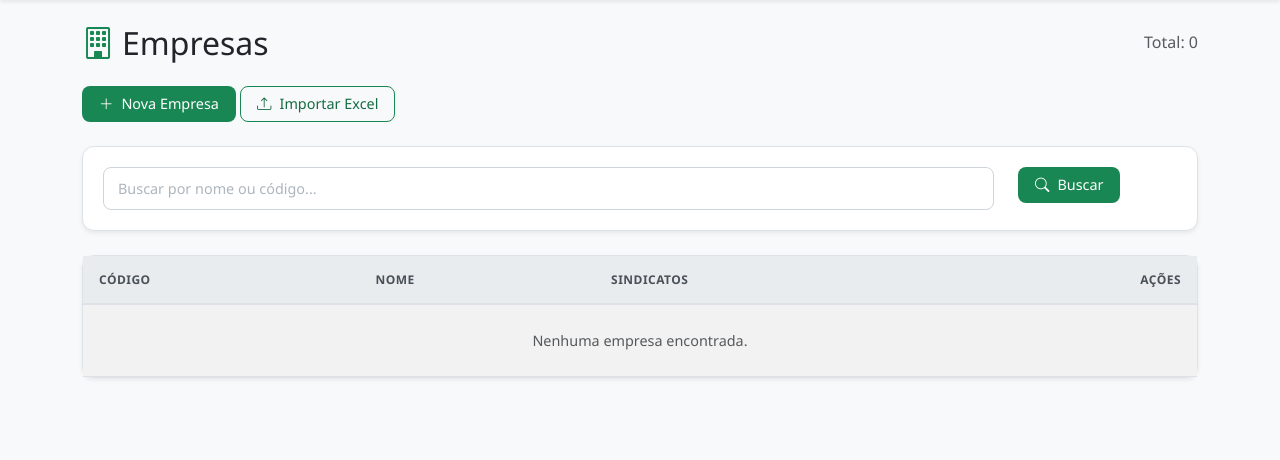
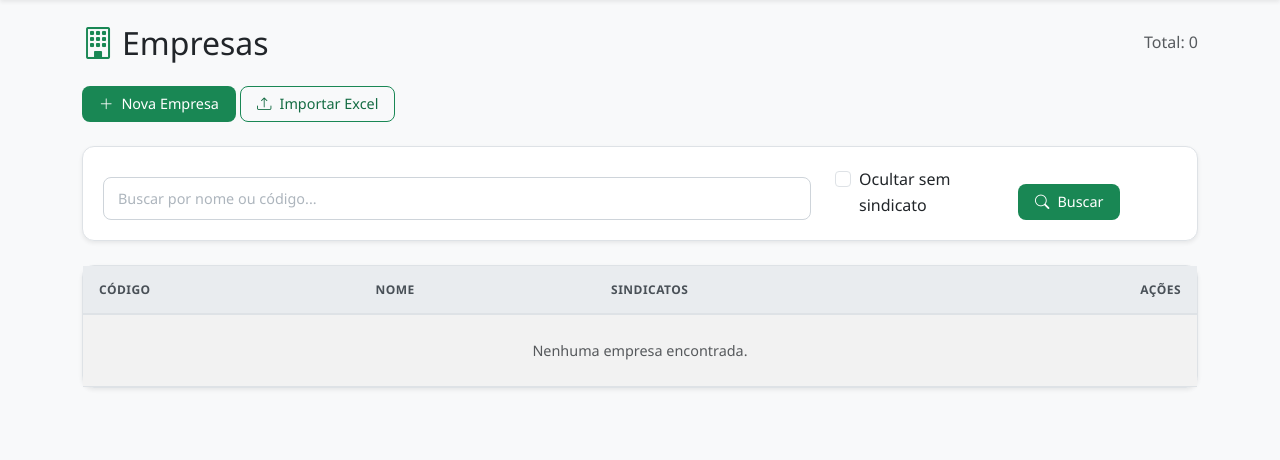
Before and after one commit to mazierogustavo50-maker/buscacct, a Django app: page /empresas/ in a window 1280 px wide. Shown: the part 109-569 px from the top of the page. Run offline with Django 5.2, Linux system fonts and the light colour scheme; the visitor is signed in with stand-in values (Sample User, id 1); data that the repository does not hold is empty.

Commit message:
feat: filtro para ocultar empresas sem sindicato no dashboard
Adiciona checkbox 'Ocultar sem sindicato' na lista de empresas,
permitindo filtrar apenas empresas que possuem ao menos um
sindicato vinculado. O filtro é preservado na paginação.

```diff
--- a/cctdashboard/views.py
+++ b/cctdashboard/views.py
@@ -258,10 +258,15 @@ def importar_sindicatos(request):
 def lista_empresas(request):
     queryset = Empresa.objects.all()
     q = request.GET.get("q", "").strip()
+    ocultar_sem_sindicato = request.GET.get("ocultar_sem_sindicato", "").strip() == "1"
+
     if q:
         queryset = queryset.filter(
             Q(nome__icontains=q) | Q(codigo__icontains=q)
         )
+
+    if ocultar_sem_sindicato:
+        queryset = queryset.filter(sindicatos__isnull=False).distinct()
 
     paginator = Paginator(queryset, 20)
     page_number = request.GET.get("page")
@@ -270,6 +275,7 @@ def lista_empresas(request):
     context = {
         "page_obj": page_obj,
         "q": q,
+        "ocultar_sem_sindicato": ocultar_sem_sindicato,
     }
     return render(request, "cctdashboard/lista_empresas.html", context)
 
--- a/templates/cctdashboard/lista_empresas.html
+++ b/templates/cctdashboard/lista_empresas.html
@@ -18,9 +18,17 @@
 
 <div class="card shadow-sm mb-4">
     <div class="card-body">
-        <form method="get" class="row g-4">
-            <div class="col-md-10">
+        <form method="get" class="row g-4 align-items-end">
+            <div class="col-md-8">
                 <input type="text" name="q" class="form-control" placeholder="Buscar por nome ou código..." value="{{ q }}">
+            </div>
+            <div class="col-md-2">
+                <div class="form-check">
+                    <input class="form-check-input" type="checkbox" name="ocultar_sem_sindicato" id="ocultar_sem_sindicato" value="1" {% if ocultar_sem_sindicato %}checked{% endif %}>
+                    <label class="form-check-label" for="ocultar_sem_sindicato">
+                        Ocultar sem sindicato
+                    </label>
+                </div>
             </div>
             <div class="col-md-2 grid">
                 <button type="submit" class="btn btn-success"><i class="bi bi-search me-1"></i>Buscar</button>
@@ -71,10 +79,10 @@
             <ul class="pagination justify-content-center mb-0">
                 {% if page_obj.has_previous %}
                 <li class="page-item">
-                    <a class="page-link" href="?page=1{% if q %}&q={{ q }}{% endif %}">&laquo;</a>
+                    <a class="page-link" href="?page=1{% if q %}&q={{ q }}{% endif %}{% if ocultar_sem_sindicato %}&ocultar_sem_sindicato=1{% endif %}">&laquo;</a>
                 </li>
                 <li class="page-item">
-                    <a class="page-link" href="?page={{ page_obj.previous_page_number }}{% if q %}&q={{ q }}{% endif %}">&lsaquo;</a>
+                    <a class="page-link" href="?page={{ page_obj.previous_page_number }}{% if q %}&q={{ q }}{% endif %}{% if ocultar_sem_sindicato %}&ocultar_sem_sindicato=1{% endif %}">&lsaquo;</a>
                 </li>
                 {% endif %}
                 <li class="page-item active">
@@ -82,10 +90,10 @@
                 </li>
                 {% if page_obj.has_next %}
                 <li class="page-item">
-                    <a class="page-link" href="?page={{ page_obj.next_page_number }}{% if q %}&q={{ q }}{% endif %}">&rsaquo;</a>
+                    <a class="page-link" href="?page={{ page_obj.next_page_number }}{% if q %}&q={{ q }}{% endif %}{% if ocultar_sem_sindicato %}&ocultar_sem_sindicato=1{% endif %}">&rsaquo;</a>
                 </li>
                 <li class="page-item">
-                    <a class="page-link" href="?page={{ page_obj.paginator.num_pages }}{% if q %}&q={{ q }}{% endif %}">&raquo;</a>
+                    <a class="page-link" href="?page={{ page_obj.paginator.num_pages }}{% if q %}&q={{ q }}{% endif %}{% if ocultar_sem_sindicato %}&ocultar_sem_sindicato=1{% endif %}">&raquo;</a>
                 </li>
                 {% endif %}
             </ul>
```
